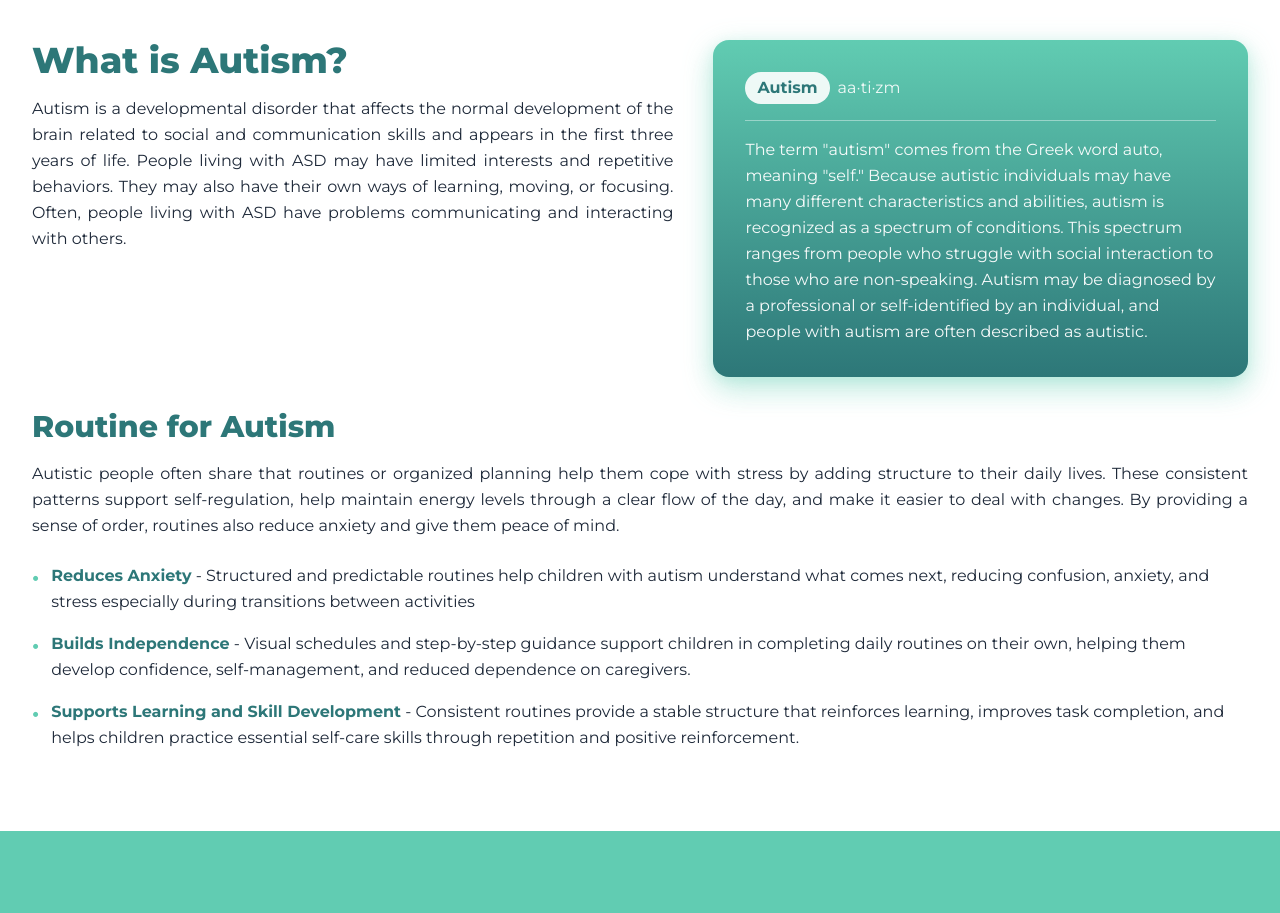
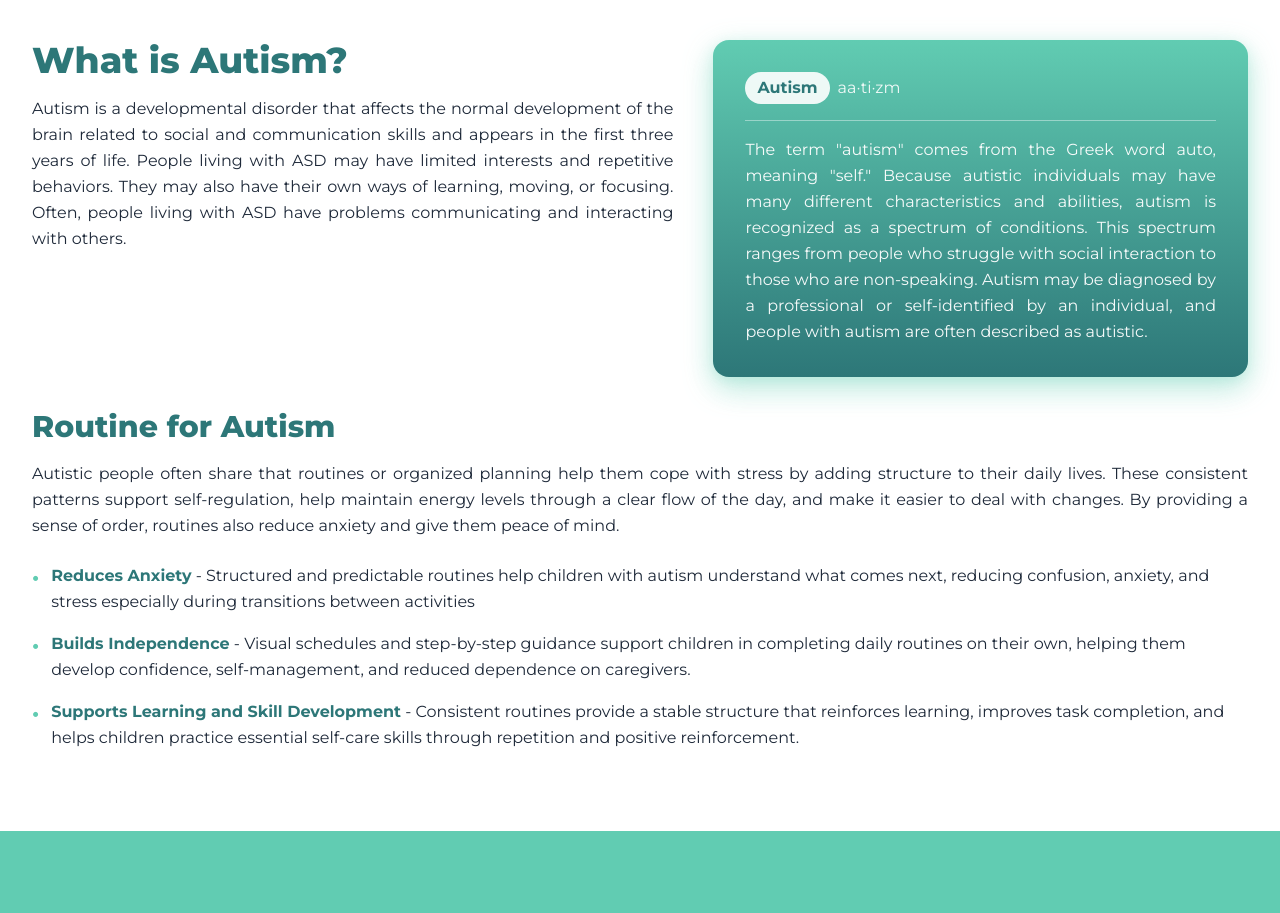
Before and after one commit to johnkarlmolina/ritmo-2.0, a React (Vite) app: page / in a window 1280 px wide. Shown: the part 920-1833 px from the top of the page. Built offline with nearby package versions, Linux system fonts and the light colour scheme.

Commit message:
definition card text to justify

```diff
--- a/src/Index.tsx
+++ b/src/Index.tsx
@@ -184,7 +184,7 @@
                   <span className="text-white/90">{t('autismPronunciation')}</span>
                 </div>
                 <div className="mt-4 border-t border-white/40" />
-                <p className="mt-4 text-white/95 text-sm md:text-base leading-relaxed">
+                <p className="mt-4 text-white/95 text-sm md:text-base leading-relaxed text-justify">
                   {t('autismDefinition')}
                 </p>
               </div>
```
